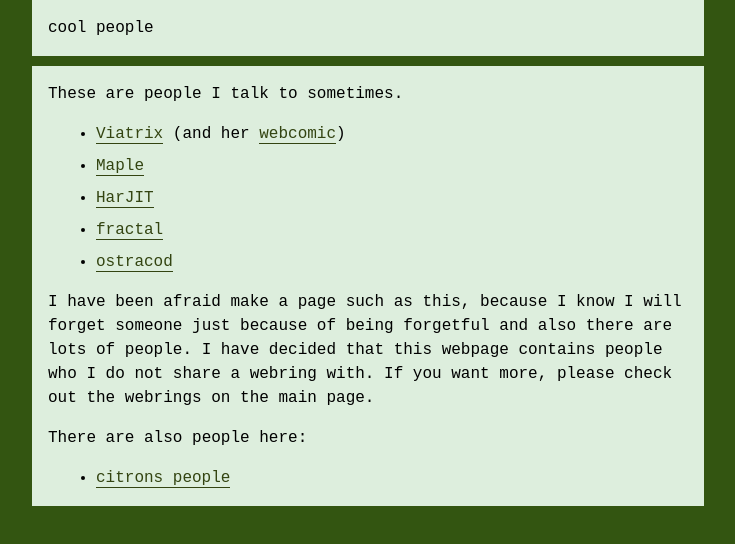
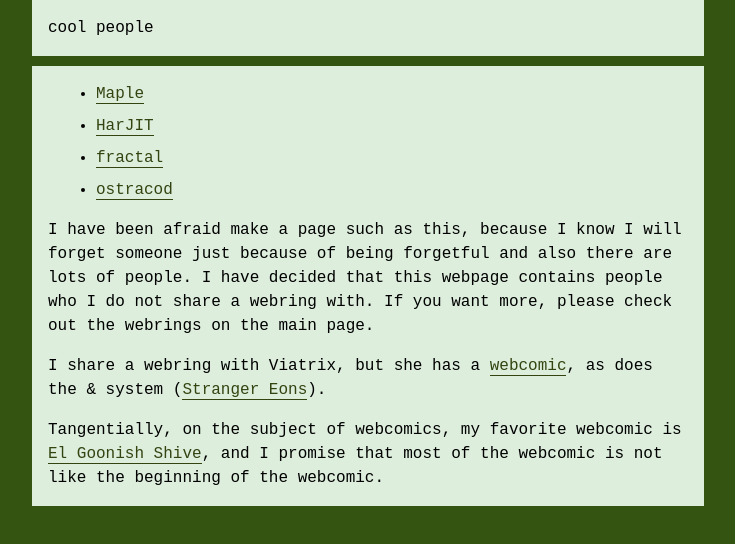
Before and after one commit to munvoseli/munvoseli.github.io, a plain HTML site: page people.html in a window 1280 px wide. Shown: the whole page, without its empty margins (272-1007 px from the left). Drawn offline with Linux system fonts and the light colour scheme.

Commit message:
update people

```diff
--- a/people.html
+++ b/people.html
@@ -12,19 +12,16 @@
       <h1>cool people</h1>
     </header>
     <main>
-      <p>These are people I talk to sometimes.</p>
       <ul>
-	<li><a href="https://mincerafter42.github.io/">Viatrix</a> (and her <a href="https://mincerafter42.github.io/fillbert/">webcomic</a>)</li>
 	<li><a href="http://maplestrip.space/">Maple</a></li>
 	<li><a href="https://harjit.moe">HarJIT</a></li>
 	<li><a href="https://www.auramgold.com">fractal</a></li>
 	<li><a href="https://ostracodfiles.com">ostracod</a></li>
       </ul>
       <p>I have been afraid make a page such as this, because I know I will forget someone just because of being forgetful and also there are lots of people.  I have decided that this webpage contains people who I do not share a webring with.  If you want more, please check out the webrings on the main page.</p>
-<p>There are also people here:</p>
-<ul>
-<li><a href="https://citrons.xyz/a/portal/#non-2d-exhaustive-list-of-people-I-like">citrons people</a></li>
-</ul>
+
+<p>I share a webring with Viatrix, but she has a <a href="https://mincerafter42.github.io/fillbert/">webcomic</a>, as does the &amp; system (<a href="https://ampersandia.net/stranger_eons/">Stranger Eons</a>).</p>
+<p>Tangentially, on the subject of webcomics, my favorite webcomic is <a href="https://egscomics.com/">El Goonish Shive</a>, and I promise that most of the webcomic is not like the beginning of the webcomic.</p>
     </main>
   </body>
 </html>
```
